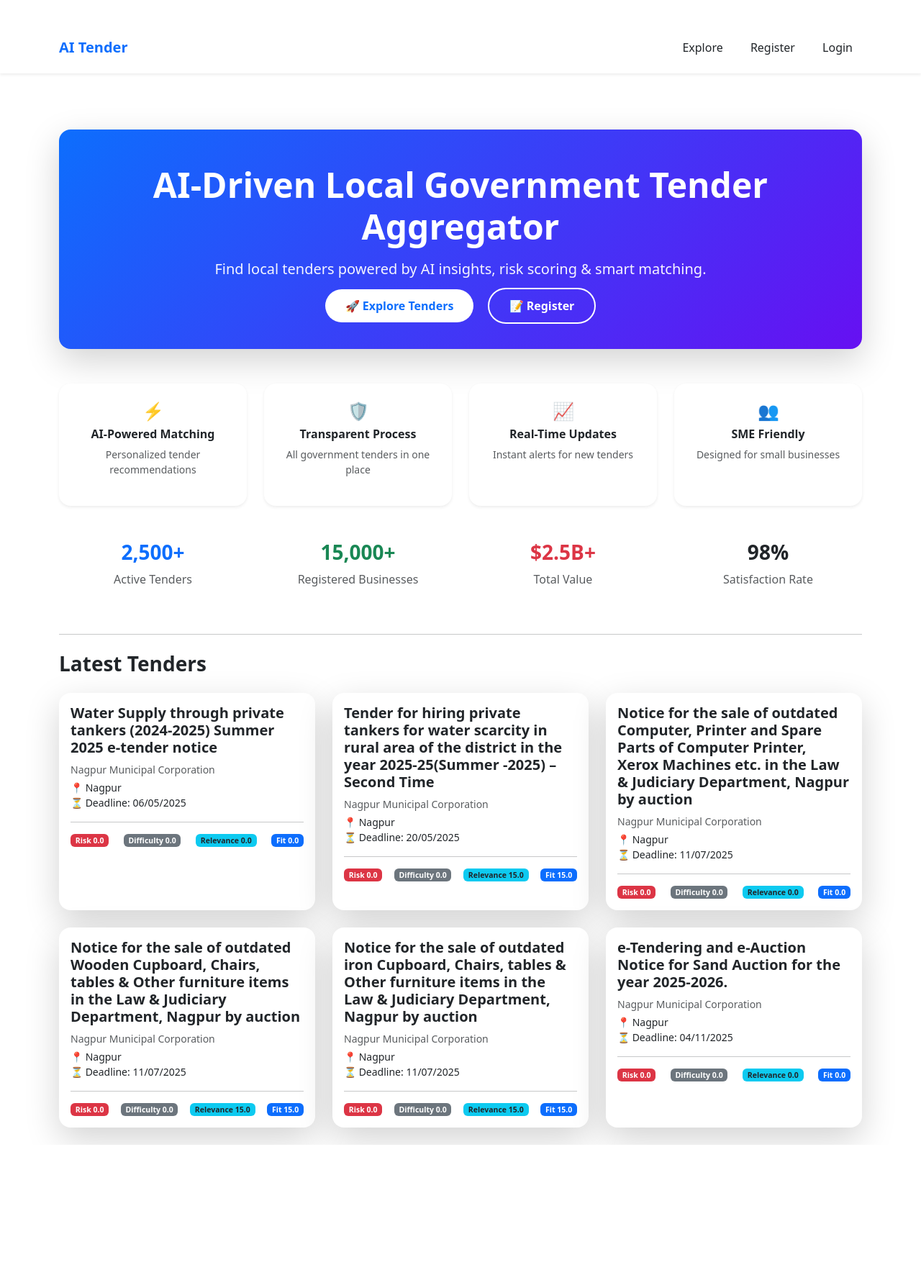
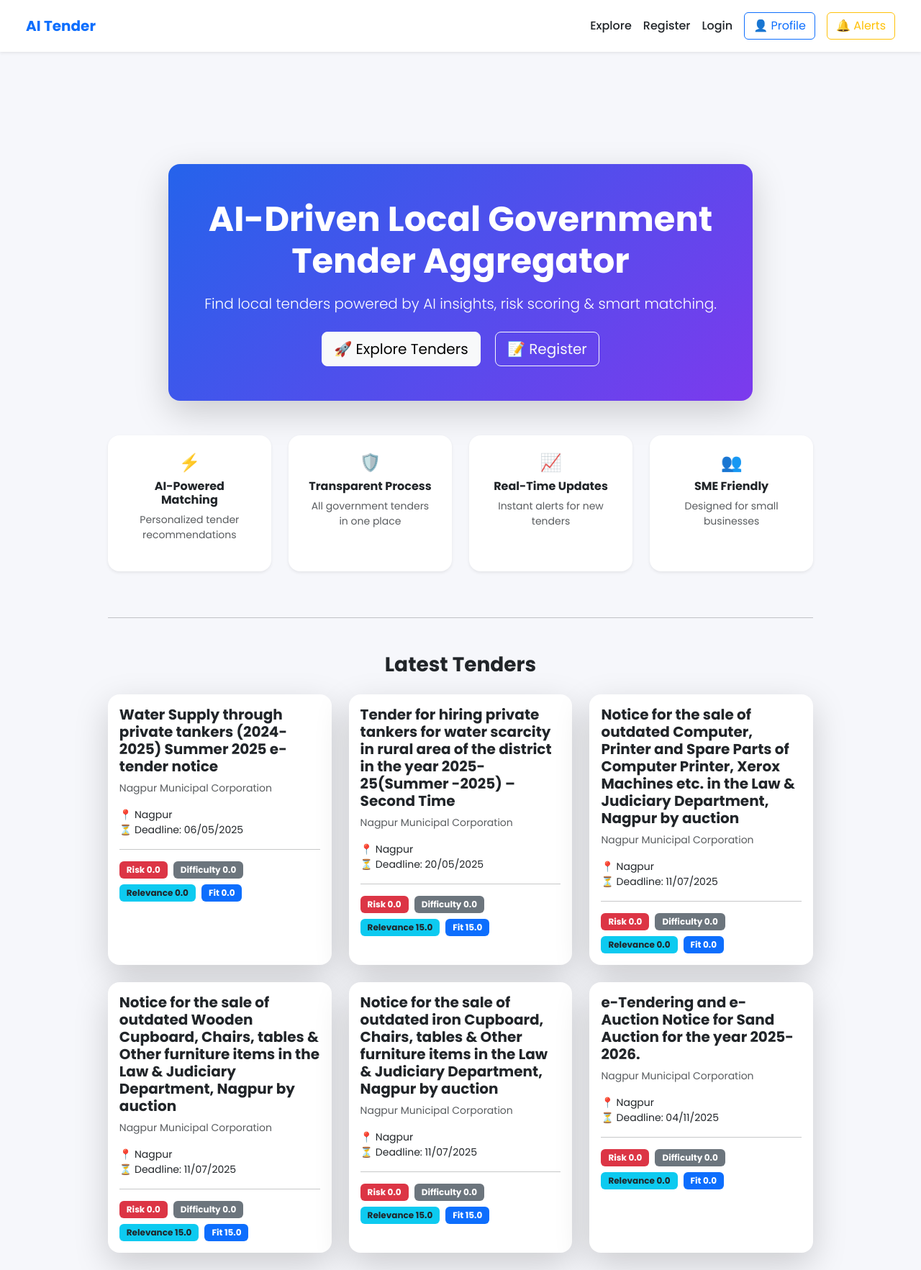
Before and after one commit to shravanii06/Tender_AI, a Flask app: page / in a window 1280 px wide. Shown: the whole page at 72% size. Before the commit the page ends 1591 px from the top, so only its background shows below. Run offline with Flask 3, Linux system fonts and the light colour scheme; data comes from the database, SQL or seed files in the repository; both versions use the stored data as it was after the commit.

Commit message:
Features

```diff
--- a/backend/app.py
+++ b/backend/app.py
@@ -106,6 +106,26 @@ def explore():
 
     return render_template("explore.html", tenders=tenders)
 
+@app.route("/notifications")
+def notifications():
+
+    notes = [
+
+        {
+            "title": "New Tender Available",
+            "message": "A new construction tender is available in Nagpur.",
+            "time": "Today"
+        },
+
+        {
+            "title": "Deadline Reminder",
+            "message": "Tender 'Road Repair Project' closes tomorrow.",
+            "time": "1 day ago"
+        }
+
+    ]
+
+    return render_template("notifications.html", notes=notes)
 
 # ---------------- REGISTER ----------------
 
@@ -137,7 +157,7 @@ def register():
             conn.commit()
             conn.close()
 
-            return redirect("/login")
+            return redirect("/profile")
 
         except sqlite3.IntegrityError:
 
@@ -149,7 +169,7 @@ def register():
 
 # ---------------- LOGIN ----------------
 
-@app.route("/login", methods=["GET", "POST"])
+@app.route("/login", methods=["GET","POST"])
 def login():
 
     if request.method == "POST":
@@ -160,20 +180,23 @@ def login():
         conn = get_connection()
         cursor = conn.cursor()
 
-        cursor.execute("SELECT * FROM users WHERE email=?", (email,))
+        cursor.execute(
+            "SELECT * FROM users WHERE email=? AND password=?",
+            (email,password)
+        )
+
         user = cursor.fetchone()
 
         conn.close()
 
-        if user and check_password_hash(user[3], password):
-
-            session["user_id"] = user[0]
-            session["email"] = user[2]
+        if user:
+            session["user_id"] = user["id"]
+            session["username"] = user["username"]
 
             return redirect("/dashboard")
 
         else:
-            return "Invalid Credentials"
+            return "Invalid credentials"
 
     return render_template("login.html")
 
@@ -192,35 +215,38 @@ def logout():
 @app.route("/dashboard")
 def dashboard():
 
-    if "user_id" not in session:
-        return redirect("/login")
-
     conn = get_connection()
     cursor = conn.cursor()
 
     cursor.execute("""
-        SELECT id, title, department, location, deadline, emd,
-               relevance_score, risk_score, difficulty_score, fit_score
-        FROM tenders
-        ORDER BY fit_score DESC
-        LIMIT 12
+    SELECT * FROM tenders
+    ORDER BY id DESC
+    LIMIT 6
     """)
 
     tenders = cursor.fetchall()
 
     conn.close()
 
-    labels = [t[1] for t in tenders]
-    fit_scores = [t[9] for t in tenders]
+    return render_template("dashboard.html", tenders=tenders)
 
-    return render_template(
-        "dashboard.html",
-        tenders=tenders,
-        labels_json=json.dumps(labels),
-        fit_scores_json=json.dumps(fit_scores)
-    )
+@app.route("/tender/<int:tender_id>")
+def tender_detail(tender_id):
 
+    conn = get_connection()
+    cursor = conn.cursor()
 
+    tender = cursor.execute(
+        "SELECT * FROM tenders WHERE id=?",
+        (tender_id,)
+    ).fetchone()
+
+    conn.close()
+
+    if not tender:
+        return "Tender not found"
+
+    return render_template("tender_detail.html", tender=tender)
 # ---------------- ADD COMPANY PROFILE ----------------
 
 @app.route("/company", methods=["POST"])
@@ -245,6 +271,24 @@ def add_company():
 
     return redirect("/dashboard")
 
+@app.route("/profile")
+def profile():
+
+    user_id = session.get("user_id")
+
+    conn = get_connection()
+    cursor = conn.cursor()
+
+    cursor.execute(
+        "SELECT * FROM users WHERE id=?",
+        (user_id,)
+    )
+
+    user = cursor.fetchone()
+
+    conn.close()
+
+    return render_template("profile.html", user=user)
 
 # ---------------- ADD TENDER ----------------
 
--- a/backend/database.py
+++ b/backend/database.py
@@ -6,6 +6,25 @@ def get_connection():
     conn = sqlite3.connect(DB_NAME)
     conn.row_factory = sqlite3.Row
     return conn
+
+def create_profile_table():
+    conn = get_connection()
+    cursor = conn.cursor()
+
+    cursor.execute("""
+    CREATE TABLE IF NOT EXISTS profiles(
+        id INTEGER PRIMARY KEY AUTOINCREMENT,
+        user_id INTEGER,
+        business_type TEXT,
+        category TEXT,
+        experience TEXT,
+        location TEXT,
+        budget TEXT
+    )
+    """)
+
+    conn.commit()
+    conn.close()
 
 
 def init_db():
@@ -36,12 +55,24 @@ def init_db():
         emd INTEGER,
         category TEXT,
         description TEXT,
+        link TEXT,
+        pdf_link TEXT,
         relevance_score REAL,
         risk_score REAL,
         difficulty_score REAL,
         fit_score REAL
     )
     """)
+    # NOTIFICATIONS TABLE
+    cursor.execute("""
+    CREATE TABLE IF NOT EXISTS notifications (
+        id INTEGER PRIMARY KEY AUTOINCREMENT,
+        user_id INTEGER,
+        title TEXT,
+        message TEXT,
+        created_at TIMESTAMP DEFAULT CURRENT_TIMESTAMP
+    )
+    """)
 
     conn.commit()
     conn.close()
--- a/backend/static/css/style.css
+++ b/backend/static/css/style.css
@@ -9,9 +9,11 @@ font-family:'Segoe UI', Tahoma, Geneva, Verdana, sans-serif;
 /* HERO SECTION */
 
 .hero-section{
-background: linear-gradient(135deg,#0d6efd,#6610f2);
+background: linear-gradient(135deg,#2563eb,#7c3aed);
 color:white;
-padding:70px 40px;
+width:100%;
+max-width:100%;
+margin:auto;
 }
 
 .hero-title{
--- a/backend/templates/base.html
+++ b/backend/templates/base.html
@@ -1,5 +1,6 @@
 <!DOCTYPE html>
 <html lang="en">
+
 <head>
 <meta charset="UTF-8">
 <title>AI Tender Portal</title>
@@ -13,27 +14,52 @@
 
 <!-- Custom CSS -->
 <link rel="stylesheet" href="{{ url_for('static', filename='css/style.css') }}">
-<link href="https://cdn.jsdelivr.net/npm/bootstrap@5.3.2/dist/css/bootstrap.min.css" rel="stylesheet">
+
 </head>
 
-<body>
+
+<body style="font-family:Poppins; background:#f6f7fb;">
 
 <!-- NAVBAR -->
-<nav class="navbar navbar-expand-lg navbar-light shadow-sm py-3">
-    <div class="container">
-        <a class="navbar-brand fw-bold text-olive" href="/">AI Tender</a>
+<nav class="navbar navbar-expand-lg navbar-light bg-white shadow-sm px-4 py-3">
 
-        <div class="ms-auto">
-            <a href="/explore" class="btn btn-outline-olive me-2">Explore</a>
-            <a href="/register" class="btn btn-beige me-2">Register</a>
-            <a href="/login" class="btn btn-olive">Login</a>
+<div class="container-fluid">
+
+<a class="navbar-brand fw-bold text-primary" href="/">
+AI Tender
+</a>
+
+<div class="ms-auto d-flex align-items-center gap-3">
+
+<a href="/explore" class="nav-link">Explore</a>
+
+<a href="/register" class="nav-link">Register</a>
+
+<a href="/login" class="nav-link">Login</a>
+
+<a href="/profile" class="btn btn-outline-primary">
+👤 Profile
+</a>
+
+<a href="/notifications" class="btn btn-outline-warning">
+🔔 Alerts
+</a>
+
 </div>
+
 </div>
+
 </nav>
 
+
+<!-- PAGE CONTENT -->
 <div class="container mt-5">
 {% block content %}{% endblock %}
 </div>
 
+
+<!-- Bootstrap JS -->
+<script src="https://cdn.jsdelivr.net/npm/bootstrap@5.3.2/dist/js/bootstrap.bundle.min.js"></script>
+
 </body>
 </html>
--- a/backend/templates/index.html
+++ b/backend/templates/index.html
@@ -1,29 +1,43 @@
 {% extends "base.html" %}
 {% block content %}
 
-<!-- HERO SECTION -->
-<section class="hero-section p-5 text-center rounded-4 shadow-lg mb-5">
+<div class="container mt-5">
 
-<h1 class="fw-bold display-5 hero-title">
+<!-- HERO -->
+<div class="row justify-content-center mb-5">
+<div class="col-lg-10">
+
+<div class="hero-section text-center p-5 rounded-4 shadow-lg">
+
+<h1 class="fw-bold display-5">
 AI-Driven Local Government Tender Aggregator
 </h1>
 
-<p class="lead mt-3 hero-sub">
+<p class="lead mt-3">
 Find local tenders powered by AI insights, risk scoring & smart matching.
 </p>
 
 <div class="mt-4">
-<a href="/explore" class="btn-explore">🚀 Explore Tenders</a>
-<a href="/register" class="btn-register">📝 Register</a>
+
+<a href="/explore" class="btn btn-light btn-lg me-3">
+🚀 Explore Tenders
+</a>
+
+<a href="/register" class="btn btn-outline-light btn-lg">
+📝 Register
+</a>
+
+</div>
 </div>
 
-</section>
+</div>
+</div>
 
 
 <!-- FEATURES -->
 <div class="row text-center mb-5">
 
-<div class="col-md-3">
+<div class="col-md-3 mb-3">
 <div class="p-4 bg-white rounded-4 shadow-sm h-100">
 <h4>⚡</h4>
 <h6 class="fw-bold mt-2">AI-Powered Matching</h6>
@@ -31,7 +45,7 @@ Find local tenders powered by AI insights, risk scoring & smart matching.
 </div>
 </div>
 
-<div class="col-md-3">
+<div class="col-md-3 mb-3">
 <div class="p-4 bg-white rounded-4 shadow-sm h-100">
 <h4>🛡️</h4>
 <h6 class="fw-bold mt-2">Transparent Process</h6>
@@ -39,7 +53,7 @@ Find local tenders powered by AI insights, risk scoring & smart matching.
 </div>
 </div>
 
-<div class="col-md-3">
+<div class="col-md-3 mb-3">
 <div class="p-4 bg-white rounded-4 shadow-sm h-100">
 <h4>📈</h4>
 <h6 class="fw-bold mt-2">Real-Time Updates</h6>
@@ -47,7 +61,7 @@ Find local tenders powered by AI insights, risk scoring & smart matching.
 </div>
 </div>
 
-<div class="col-md-3">
+<div class="col-md-3 mb-3">
 <div class="p-4 bg-white rounded-4 shadow-sm h-100">
 <h4>👥</h4>
 <h6 class="fw-bold mt-2">SME Friendly</h6>
@@ -58,48 +72,31 @@ Find local tenders powered by AI insights, risk scoring & smart matching.
 </div>
 
 
-<!-- STATS -->
-<div class="row text-center mb-5">
+<hr class="mb-5">
 
-<div class="col-md-3">
-<h3 class="fw-bold text-primary">2,500+</h3>
-<p class="text-muted">Active Tenders</p>
-</div>
-
-<div class="col-md-3">
-<h3 class="fw-bold text-success">15,000+</h3>
-<p class="text-muted">Registered Businesses</p>
-</div>
-
-<div class="col-md-3">
-<h3 class="fw-bold text-danger">$2.5B+</h3>
-<p class="text-muted">Total Value</p>
-</div>
-
-<div class="col-md-3">
-<h3 class="fw-bold text-dark">98%</h3>
-<p class="text-muted">Satisfaction Rate</p>
-</div>
-
-</div>
-
-<hr class="mb-4">
 
 <!-- LATEST TENDERS -->
-<h3 class="mb-4 fw-bold">Latest Tenders</h3>
+<h3 class="fw-bold mb-4 text-center">Latest Tenders</h3>
 
 {% if tenders %}
+
 <div class="row">
 
 {% for tender in tenders %}
+
 <div class="col-md-4 mb-4">
 
-<div class="card border-0 shadow-lg rounded-4 h-100">
+<div class="card shadow-lg border-0 rounded-4 h-100">
+
 <div class="card-body">
 
-<h5 class="fw-bold">{{ tender.title }}</h5>
+<h5 class="fw-bold">
+<a href="/tender/{{ tender.id }}" class="text-decoration-none text-dark">
+{{ tender.title }}
+</a>
+</h5>
 
-<p class="text-muted small mb-1">
+<p class="text-muted small">
 {{ tender.department }}
 </p>
 
@@ -110,7 +107,7 @@ Find local tenders powered by AI insights, risk scoring & smart matching.
 
 <hr>
 
-<div class="d-flex justify-content-between small">
+<div class="d-flex flex-wrap gap-2 small">
 
 <span class="badge bg-danger">
 Risk {{ tender.risk_score }}
@@ -134,11 +131,17 @@ Fit {{ tender.fit_score }}
 </div>
 
 </div>
+
 {% endfor %}
 
 </div>
+
 {% else %}
-<p class="text-muted">No tenders available yet.</p>
+
+<p class="text-muted text-center">No tenders available yet.</p>
+
 {% endif %}
 
+</div>
+
 {% endblock %}
```
Also changed, not shown: backend/nlp_engine.py (added, +44 -0 lines), backend/scraper.py (+15 -4 lines), backend/templates/dashboard.html (+73 -20 lines), backend/templates/notifications.html (added, +43 -0 lines), backend/templates/profile.html (added, +25 -0 lines), backend/templates/tender_details.html (added, +61 -0 lines), backend/tender.db. Lines whose indentation alone changed are shown as unchanged.
